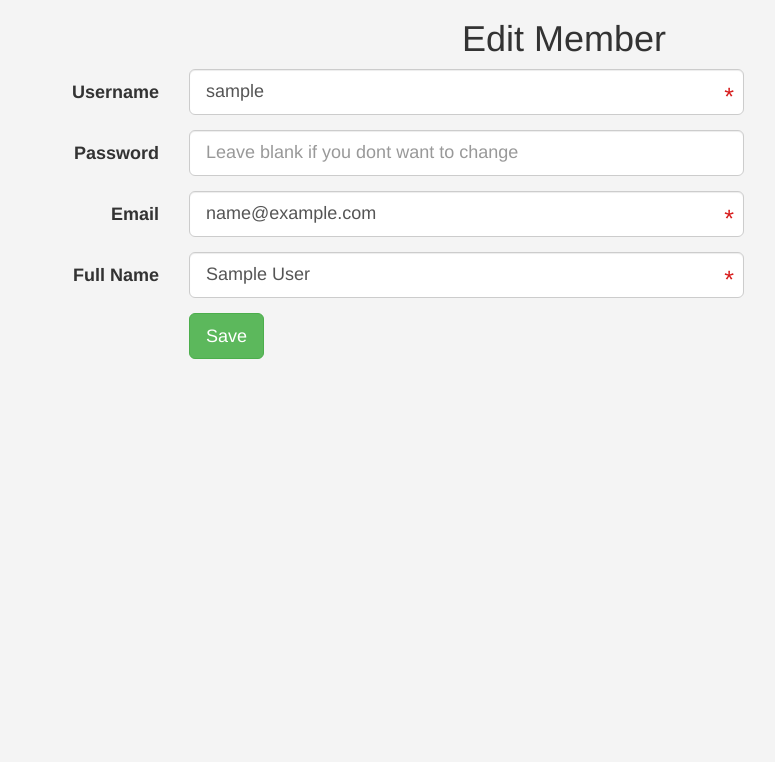
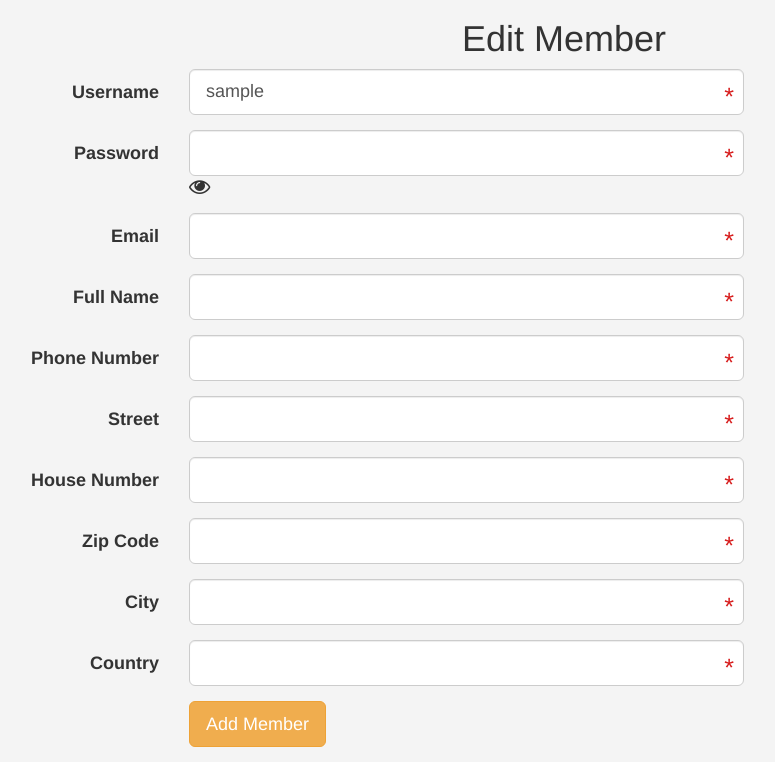
Before and after one commit to dylanleijten/bookstore, a PHP site: page /admin/members.php?do=Edit&userid=1 in a window 1280 px wide. Shown: the part 51-813 px from the top of the page, without its empty margins (76-851 px from the left). Before the commit the page ends 410 px from the top, so only its background shows below. Run offline with PHP 8.4, Linux system fonts and the light colour scheme; the visitor is signed in with stand-in values (Sample User, id 1); tables that the repository leaves empty or names only in its code hold one stand-in row (values such as "Sample post").

Commit message:
update members.php & update books_db.sql files

```diff
--- a/admin/members.php
+++ b/admin/members.php
@@ -236,12 +236,12 @@ if(isset($_SESSION['username'])) {
 				 		$sql = "INSERT INTO klant (username, password, email, full_name, phone_number, street, house_number, zip_code, city, country) VALUES (?, ?, ?, ?, ?, ?, ?, ?, ?, ?)";
 				 		$stmt = $db->prepare($sql);
 				 		$data = array($username, $password, $email, $fullname, $phone, $street, $house_number, $zip_code, $city, $country);
-				 		$stmt->execute();
+				 		$stmt->execute($data);
 				 		$stmt->closeCursor();
 
 				 		// Echo success message
 				 		 $theMsg = '<div class="alert alert-success">' . $stmt->rowCount() . ' Record Inserted</div>';
-				 		 redirectHome($theMsg, 'back');
+				 		 redirectHome($theMsg, 'members');
 			 		 }
 				}
 			} else {
@@ -272,12 +272,12 @@ if(isset($_SESSION['username'])) {
 				<h1 class="text-center">Edit Member</h1>
 				<div class="container">
 					<form class="form-horizontal" action="?do=Update" method="POST">
-						<input type="hidden" name="userid" value="<?php echo $userid; ?>">
+					<input type="hidden" name="userid" value="<?php echo $userid; ?>">
 						<!-- Start Username Field -->
 						<div class="form-group form-group-lg">
 							<label for="username" class="col-sm-2 control-label">Username</label>
 							<div class="col-sm-10 col-md-6">
-								<input class="form-control" type="text" name="username" value="<?php echo $row['username']; ?>" id="username" autocomplete="off" required="required">
+								<input class="form-control" type="text" name="username" value="<?php echo $row['username']; ?>" id="username" autocomplete="off" required="required" placeholder="">
 							</div>
 						</div>
 						<!-- End Username Field -->
@@ -285,8 +285,8 @@ if(isset($_SESSION['username'])) {
 						<div class="form-group form-group-lg">
 							<label for="password" class="col-sm-2 control-label">Password</label>
 							<div class="col-sm-10 col-md-6">
-								<input type="hidden" name="oldpassword" value="<?php echo $row['password']; ?>">
-								<input class="form-control" type="password" name="newpassword" id="password" autocomplete="new-password" placeholder="Leave blank if you dont want to change">
+								<input class="password form-control" type="password" name="password" id="password" autocomplete="new-password" required="required" placeholder="">
+								<i class="show-pass fa fa-eye fa-lg"></i>
 							</div>
 						</div>
 						<!-- End Password Field -->
@@ -294,7 +294,7 @@ if(isset($_SESSION['username'])) {
 						<div class="form-group form-group-lg">
 							<label for="email" class="col-sm-2 control-label">Email</label>
 							<div class="col-sm-10 col-md-6">
-								<input class="form-control" type="email" name="email" value="<?php echo $row['email']; ?>" id="email" required="required">
+								<input class="form-control" type="email" name="email" id="email" required="required" placeholder="">
 							</div>
 						</div>
 						<!-- End Email Field -->
@@ -302,14 +302,62 @@ if(isset($_SESSION['username'])) {
 						<div class="form-group form-group-lg">
 							<label for="fullname" class="col-sm-2 control-label">Full Name</label>
 							<div class="col-sm-10 col-md-6">
-								<input class="form-control" type="text" name="fullname" value="<?php echo $row['full_name']; ?>" id="fullname" required="required">
+								<input class="form-control" type="text" name="fullname" id="fullname" required="required" placeholder="">
 							</div>
 						</div>
 						<!-- End Fullname Field -->
+						<!-- Start Phone Field -->
+						<div class="form-group form-group-lg">
+							<label for="fullname" class="col-sm-2 control-label">Phone Number</label>
+							<div class="col-sm-10 col-md-6">
+								<input class="form-control" type="tel" name="phone" id="phone" required="required" placeholder="">
+							</div>
+						</div>
+						<!-- End Phone Field -->
+						<!-- Start Street Field -->
+						<div class="form-group form-group-lg">
+							<label for="fullname" class="col-sm-2 control-label">Street</label>
+							<div class="col-sm-10 col-md-6">
+								<input class="form-control" type="text" name="street" id="street" required="required" placeholder="">
+							</div>
+						</div>
+						<!-- End Street Field -->
+						<!-- Start House Field -->
+						<div class="form-group form-group-lg">
+							<label for="fullname" class="col-sm-2 control-label">House Number</label>
+							<div class="col-sm-10 col-md-6">
+								<input class="form-control" type="text" name="house_number" id="house_number" required="required" placeholder="">
+							</div>
+						</div>
+						<!-- End House Field -->
+						<!-- Start Zip Field -->
+						<div class="form-group form-group-lg">
+							<label for="fullname" class="col-sm-2 control-label">Zip Code</label>
+							<div class="col-sm-10 col-md-6">
+								<input class="form-control" type="text" name="zip_code" id="zip_code" required="required" placeholder="">
+							</div>
+						</div>
+						<!-- End Zip Field -->
+						<!-- Start city Field -->
+						<div class="form-group form-group-lg">
+							<label for="fullname" class="col-sm-2 control-label">City</label>
+							<div class="col-sm-10 col-md-6">
+								<input class="form-control" type="text" name="city" id="city" required="required" placeholder="">
+							</div>
+						</div>
+						<!-- End city Field -->
+						<!-- Start Country Field -->
+						<div class="form-group form-group-lg">
+							<label for="fullname" class="col-sm-2 control-label">Country</label>
+							<div class="col-sm-10 col-md-6">
+								<input class="form-control" type="text" name="country" id="country" required="required" placeholder="">
+							</div>
+						</div>
+						<!-- End Country Field -->
 						<!-- Start Submit Field -->
 						<div class="form-group form-group-lg">
 							<div class="col-sm-offset-2 col-sm-10">
-								<input class="btn btn-success btn-lg" type="submit" value="Save">
+								<input class="btn btn-warning btn-lg" type="submit" value="Add Member">
 							</div>
 						</div>
 						<!-- End Submit Field -->
@@ -404,8 +452,8 @@ if(isset($_SESSION['username'])) {
 
             // Select all data depend on this id
 
-		 	if (checkItem('user_id', 'users', $userid)) {
-			 	$sql = "DELETE FROM users WHERE user_id = :user_id";
+		 	if (checkItem('klant_id', 'klant', $userid)) {
+			 	$sql = "DELETE FROM klant WHERE klant_id = :user_id";
 			 	$stmt = $db->prepare($sql);
 			 	$stmt->bindValue(':user_id', $userid);
 			 	$stmt->execute();
```
Also changed, not shown: books_db.sql (+7 -5 lines).
